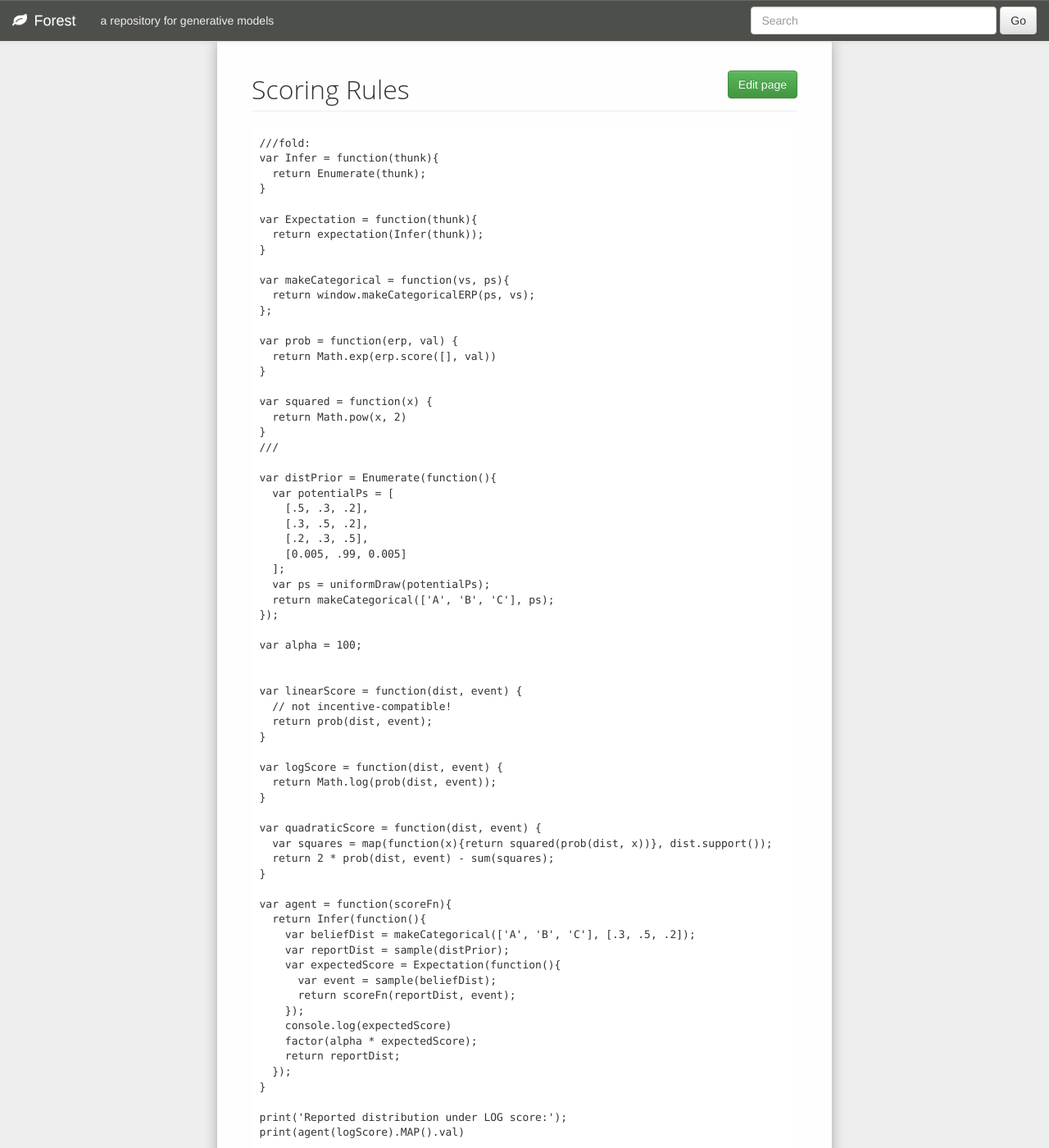
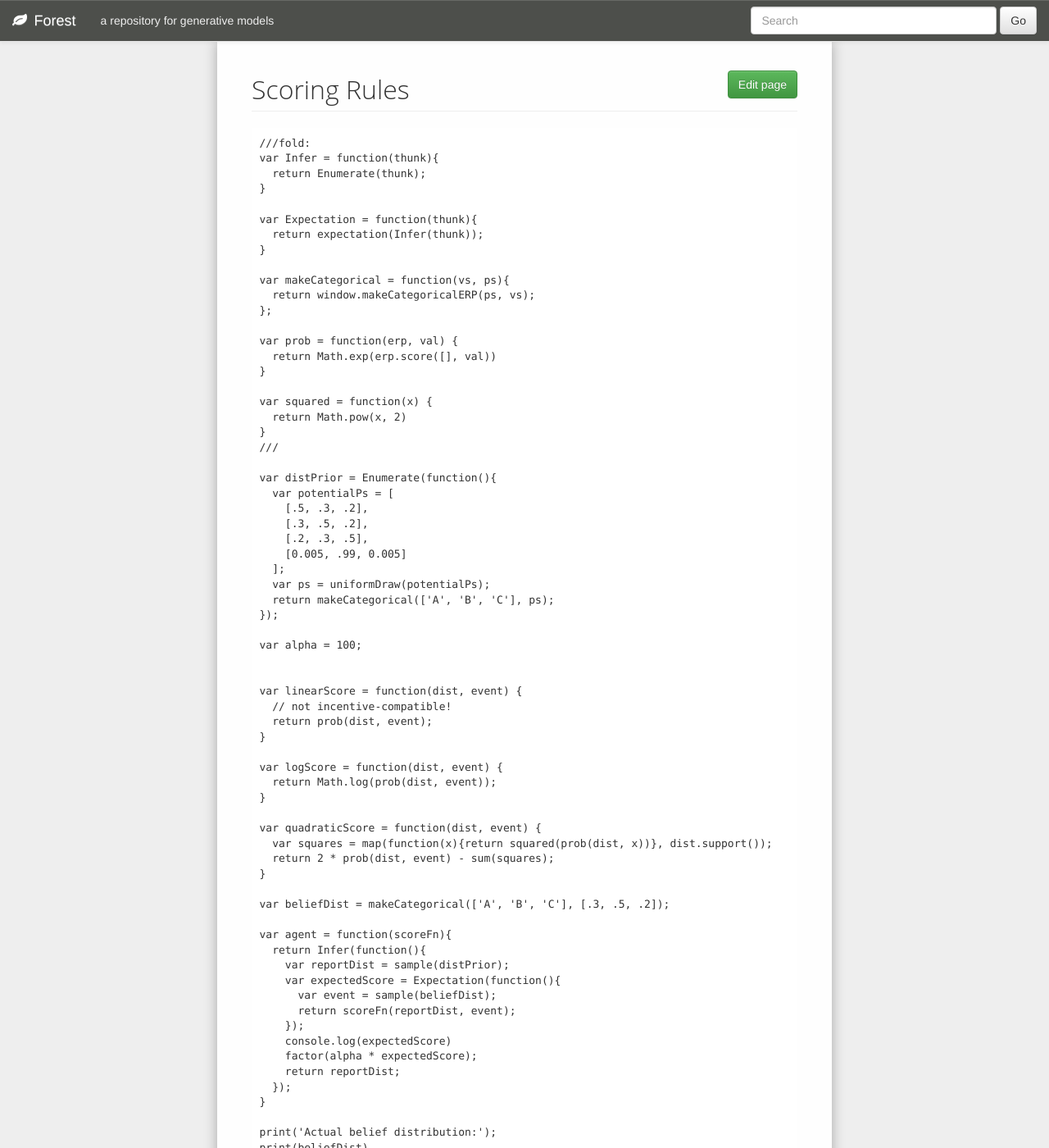
Before and after one commit to forestdb/forestdb.org, a Jekyll site: the page built from models/scoring-rules.md, in a window 1280 px wide and 1400 px high. Shown: the whole window at 82% size. Built offline with Jekyll 4.4.1, drawn with Linux system fonts in a browser that asks for light colours; nearby versions of some CDN libraries; library files that are not in the unit come from our copies; a script that is not in the unit is left out; some of the changed text lies outside the part shown.

Commit message:
Update scoring-rules.md

```diff
--- a/models/scoring-rules.md
+++ b/models/scoring-rules.md
@@ -59,9 +59,10 @@ var quadraticScore = function(dist, event) {
   return 2 * prob(dist, event) - sum(squares);
 }
 
+var beliefDist = makeCategorical(['A', 'B', 'C'], [.3, .5, .2]);
+
 var agent = function(scoreFn){
   return Infer(function(){
-    var beliefDist = makeCategorical(['A', 'B', 'C'], [.3, .5, .2]);
     var reportDist = sample(distPrior);
     var expectedScore = Expectation(function(){
       var event = sample(beliefDist);
@@ -73,6 +74,9 @@ var agent = function(scoreFn){
   });
 }
 
+print('Actual belief distribution:');
+print(beliefDist)
+
 print('Reported distribution under LOG score:');
 print(agent(logScore).MAP().val)
 
```
